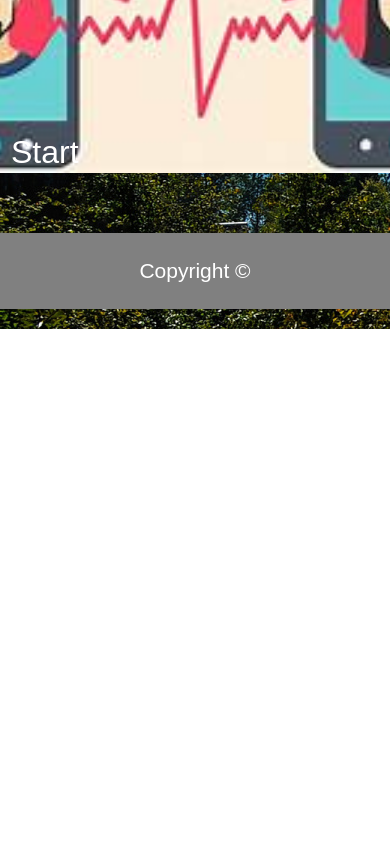
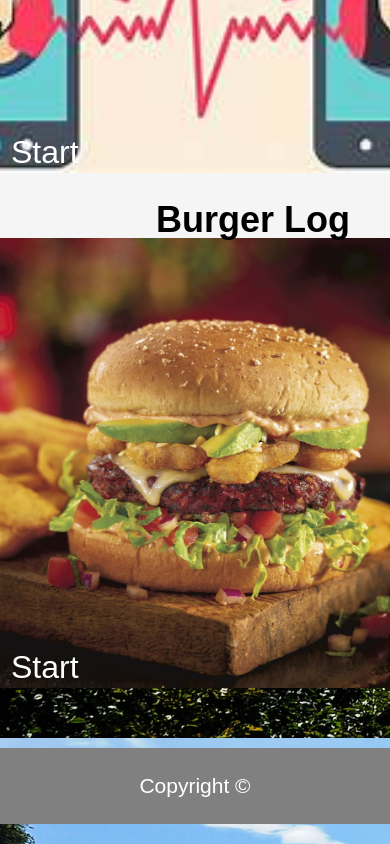
Before and after one commit to kneely13/Portfolio, a plain HTML site: page projects.html in a window 390 px wide. Shown: the part 4662-5506 px from the top of the page. Before the commit the page ends 4991 px from the top, so only its background shows below. Drawn offline with nearby package versions, Linux system fonts and the light colour scheme.

Commit message:
added burger log homework to projects folder

```diff
--- a/assets/css/style.css
+++ b/assets/css/style.css
@@ -299,6 +299,13 @@ h1 {
   height: 450px;
 }
 
+.parallaxNine {
+  background: url("../images/burger-cover.jpg") no-repeat center;
+  background-size: cover;
+  background-attachment: fixed;
+  height: 450px;
+}
+
 #gamePlay {
     float: left;
     margin-top: 284px;
--- a/projects.html
+++ b/projects.html
@@ -73,6 +73,12 @@
             <a href="https://kneely13.github.io/FriendFinder/"><p id="gamePlay">Start</p></a>
         </div>
 
+        <h2 id="gameTitle">Burger Log</h2>
+        <div class="parallaxNine">
+            <a href="https://young-eyrie-51028.herokuapp.com/"><p id="gamePlay">Start</p></a>
+        </div>
+
+
 
 
     </div>
```
Also changed, not shown: assets/images/burger-cover.jpg (added).
